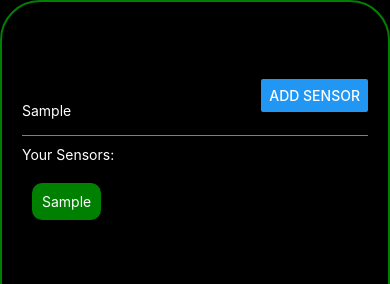
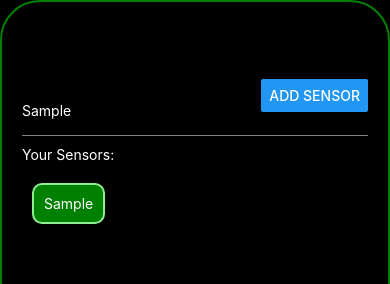
Before and after one commit to gallbotond/smart-home-project-frontend, a React Native app: screen / in a window 390 px wide. Both pictures are taken after typing "Sample" into the empty fields and a click on the button "ADD SENSOR". Shown: the top 284 px of the page. Built offline with nearby package versions, Linux system fonts and the light colour scheme.

Commit message:
minor change

```diff
--- a/App.js
+++ b/App.js
@@ -1,6 +1,14 @@
 import { StatusBar } from "expo-status-bar";
 import { useState } from "react";
-import { StyleSheet, Text, View, Button, TextInput } from "react-native";
+import {
+  StyleSheet,
+  Text,
+  View,
+  Button,
+  TextInput,
+  ScrollView,
+  FlatList,
+} from "react-native";
 
 export default function App() {
   const [sensors, setSensors] = useState([]);
@@ -31,14 +39,17 @@ export default function App() {
             title="Add Sensor"
           />
         </View>
-        <View style={styles.list}>
-          <Text style={styles.text}>Your Sensors:</Text>
-          {sensors.map((sensor, i) => (
-            <Text style={styles.listItem} key={i}>
-              {sensor}
-            </Text>
-          ))}
-        </View>
+        <Text style={styles.text}>Your Sensors:</Text>
+        <FlatList
+          data={sensors}
+          renderItem={(sensor) => (
+            <View style={styles.list}>
+              <Text style={styles.listItem} key={sensor.index}>
+                {sensor.item}
+              </Text>
+            </View>
+          )}
+        />
       </View>
     </View>
   );
@@ -88,5 +99,7 @@ const styles = StyleSheet.create({
     margin: 10,
     padding: 10,
     borderRadius: 10,
+    borderColor: "lightgreen",
+    borderWidth: 2,
   },
 });
```
